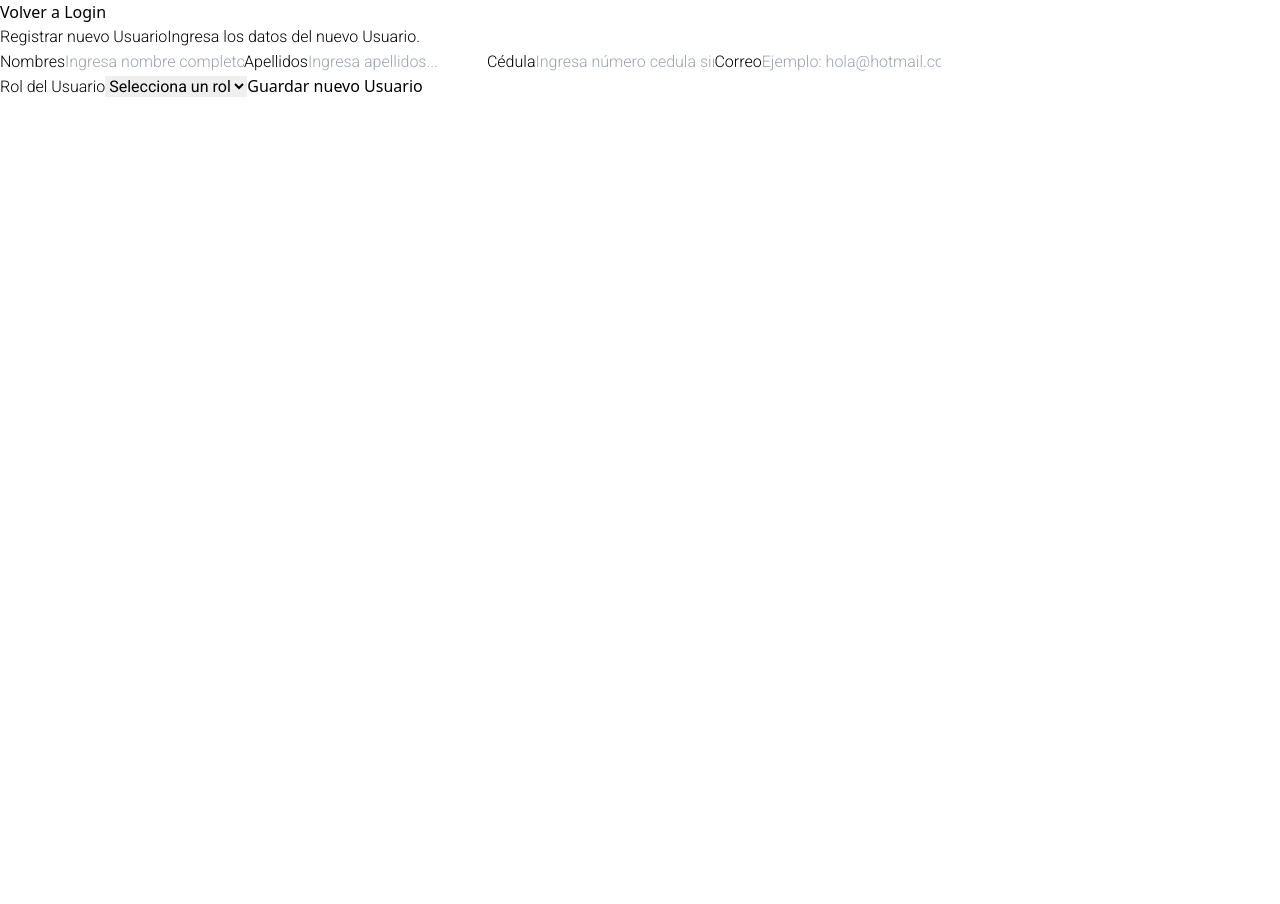
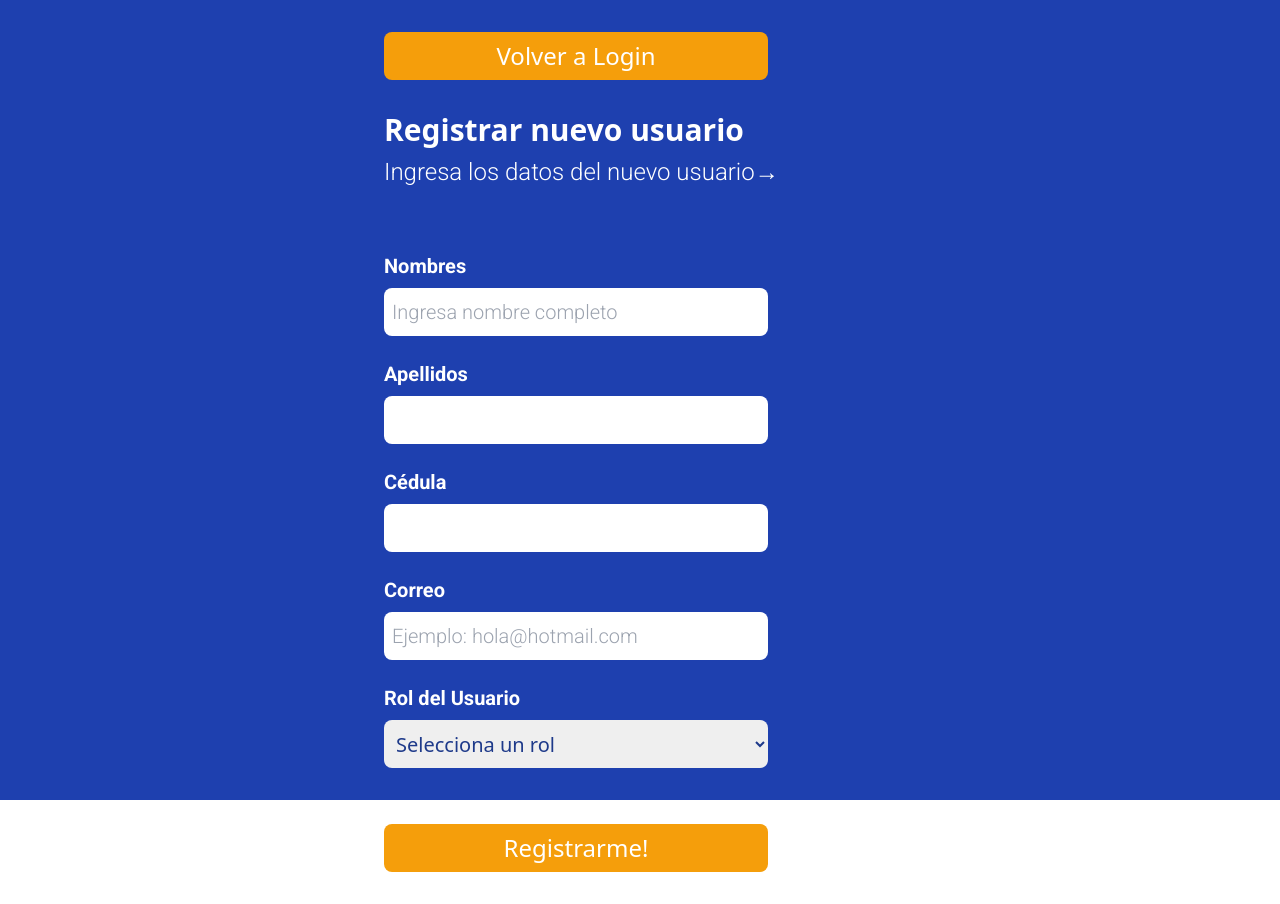
Before and after one commit to victoriaycode/Front-end-project-manager, a React (Create React App) app: page /auth/register in a window 1280 px wide. Before the commit the page ends 800 px from the top, so only its background shows below. Built offline with nearby package versions, Linux system fonts and the light colour scheme.

Commit message:
adelanto de interfaz de registro, solo falta ajustar orientacion en del form

```diff
--- a/src/pages/auth/Login.jsx
+++ b/src/pages/auth/Login.jsx
@@ -1,12 +1,11 @@
-//import { Link } from "react-router-dom";
+import { Link } from "react-router-dom";
 import logo from "media/logo.png"
 
 function Login() {
   return (
     <div className='flex h-screen bg-blue-900'>
         <div className='flex flex-col h-screen bg-blue-800 text-white'>
-            <img className='h-48 w-48 ml-64 mt-20' src={logo} alt="devOcean" />
-            <form className='mt-12 mx-32'>
+            <form className='mt-52 mx-32'>
                 <h1 className='text-3xl'>¡Bienvenido!</h1>
                 <p className='mt-2 mb-8 font-bold text-2xl'>Ingresa tus datos →</p>
                 <label className='font-bold text-xl'>Correo</label><br/>
@@ -16,21 +15,20 @@ function Login() {
                 <label className='font-bold text-xl' >Contraseña</label><br />
                 <input type="password"
                 className='mt-2 rounded-lg p-2 h-12 w-96 cursor-auto outline-none text-blue-900 text-xl'></input><br />
-                {/* <Link to='/'> */}
                 <button className='bg-yellow-500 hover:bg-yellow-600 p-2 w-96 border-none text-white rounded-lg h-auto my-8 cursor-pointer text-2xl' type="submit">
                   Ingresar
                   </button><br />
             </form>
-                {/* <Link/> */}
                 <span className='text-xl ml-52'>¿Aun no tienes cuenta?</span><br/>
-                {/* <Link to='/Auth/register'> */}
+             <Link to ='/auth/register'>
                 <button className='bg-none hover:bg-yellow-600 hover:text-white border-2 border-white text-white rounded-lg h-auto p-2 w-48 ml-52 cursor-pointer text-2xl' type="submit">
-                  Regístrate</button>
-                  {/* <Link/> */}
-          <p className='absolut mt-auto mx-32 text-l'>Equipo devOcean/Grupo4/Ciclo4/UdeA/MisionTic 2022</p>
+                Regístrate</button>
+              </Link>
+          <p className='absolut mt-auto mx-40 text-xs'>Equipo devOcean/Grupo4/Ciclo4/UdeA/MisionTic 2022</p>
         </div>
-        <div className='flex justify-items-center pt-96'>
-          <h1 className='text-white text-9xl text-center mx-96'>devOcean</h1>
+        <div className='flex pt-72'>
+          <img className='h-60 w-60 ml-72' src={logo} alt="devOcean" />
+          <h1 className='text-white text-9xl text-center mt-12'>devOcean</h1>
         </div>
     </div>
   );
--- a/src/pages/auth/register.jsx
+++ b/src/pages/auth/register.jsx
@@ -1,4 +1,5 @@
 import React from 'react'
+import { Link } from "react-router-dom";
 
 const Register = () => {
 
@@ -39,54 +40,54 @@ const Register = () => {
 
     return (
     <div>
-        <div>
-            {/* <Link to ='/auth/login'> */}
-            <button>
+        <div className='bg-blue-800 flex flex-col h-screen text-white'>
+        <div className='ml-96'>
+        <Link to ='/auth/login'>
+            <button className='bg-yellow-500 hover:bg-yellow-600 p-2 w-96 border-none text-white rounded-lg h-auto my-8 cursor-pointer text-2xl'>
             Volver a Login
             </button>
-            {/* </Link> */}
-        </div>
+        </Link>
+            <h1 className='text-3xl font-bold '>Registrar nuevo usuario</h1>
+            <p className='text-2xl mt-2'>Ingresa los datos del nuevo usuario→</p>
+            <form className='flex flex-col mt-16'>
 
-            <span>Registrar nuevo Usuario</span>
-            <span className="descripcionSeccion">Ingresa los datos del nuevo Usuario.</span>
+                <label className='font-bold text-xl' htmlFor="NombreUsuario">Nombres</label>
+                <input type="text" name="nombre"
+                className='mt-2 rounded-lg p-2 h-12 w-96 cursor-auto outline-none text-blue-900 text-xl'
+                placeholder="Ingresa nombre completo" required/><br/>
 
-            <form>
+                <label className='font-bold text-xl' htmlFor="ApellidorUsuario">Apellidos </label>
+                <input type="text" name="apellido"
+                className='mt-2 rounded-lg p-2 h-12 w-96 cursor-auto outline-none text-blue-900 text-xl'
+                required/><br/>
 
+                <label className='font-bold text-xl' htmlFor="id">Cédula</label>
+                <input type="numer" name="identificacion"
+                className='mt-2 rounded-lg p-2 h-12 w-96 cursor-auto outline-none text-blue-900 text-xl'
+                required/><br/>
 
-                <label htmlFor="NombreUsuario">Nombres
-                <input type="text" name="given_name"
-                placeholder="Ingresa nombre completo..." required/>
-                </label>
+                <label className='font-bold text-xl' htmlFor="emailUsuario">Correo</label>
+                <input type="email" id="email" name="correo"
+                className='mt-2 rounded-lg p-2 h-12 w-96 cursor-auto outline-none text-blue-900 text-xl'
+                placeholder="Ejemplo: hola@hotmail.com" required/><br/>
 
-                <label htmlFor="ApellidorUsuario">Apellidos
-                <input type="text" name="family_name"
-                placeholder="Ingresa apellidos..." required/>
-                </label>
-
-                <label htmlFor="id">Cédula
-                <input type="text" name="id_usuario"
-                placeholder="Ingresa número cedula sin puntos ni comas, Ej:10999009"
-                required/>
-                </label>
-                <label htmlFor="emailUsuario">Correo
-                <input type="email" id="email" name="email"
-                placeholder="Ejemplo: hola@hotmail.com" required/>
-                </label>
-                <br/>
-                <label htmlFor="rolUsuario">Rol del Usuario
-                    <select name="rol" required defaultValue={0} >
+                <label className='font-bold text-xl' htmlFor="rolUsuario">Rol del Usuario</label>
+                    <select className='mt-2 rounded-lg p-2 h-12 w-96 cursor-auto outline-none text-blue-900 text-xl'
+                    name="rol" required defaultValue={0} >
                         <option disabled value={0}> Selecciona un rol</option>
                         <option>Administrador</option>
                         <option>Líder</option>
                         <option>Estudiante</option>
-                    </select>
-                </label>
+                    </select><br/>
 
                 <input id="input_ventas" type="hidden" name="estado" value="Pendiente" required/>
 
-                <button type="submit"> Guardar nuevo Usuario </button>
+                <button type="submit" className='bg-yellow-500 hover:bg-yellow-600 p-2 w-96 border-none text-white rounded-lg h-auto my-8 cursor-pointer text-2xl'
+                > Registrarme! </button>
                 </form>
              {/* <ToastContainer position='bottom-center' autoClose={4000} />     */}
+        </div>
+        </div>
     </div>
     )
 }
--- a/src/styles/globals.css
+++ b/src/styles/globals.css
@@ -15,11 +15,8 @@
     font-family: 'Roboto', sans-serif;
     font-weight:300;
     }
-  button{
+  button,h1,h2{
+    ffont-family: 'Roboto', sans-serif;
     font-weight:500;
   }
-  h1,h2{
-    font-family: 'Roboto', sans-serif;
-    font-weight:700;
   }
-  }
```
Also changed, not shown: src/media/logo.png.
